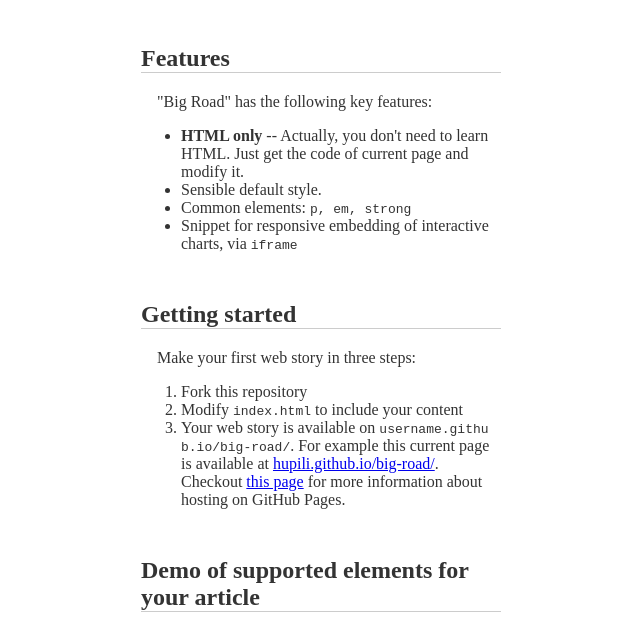
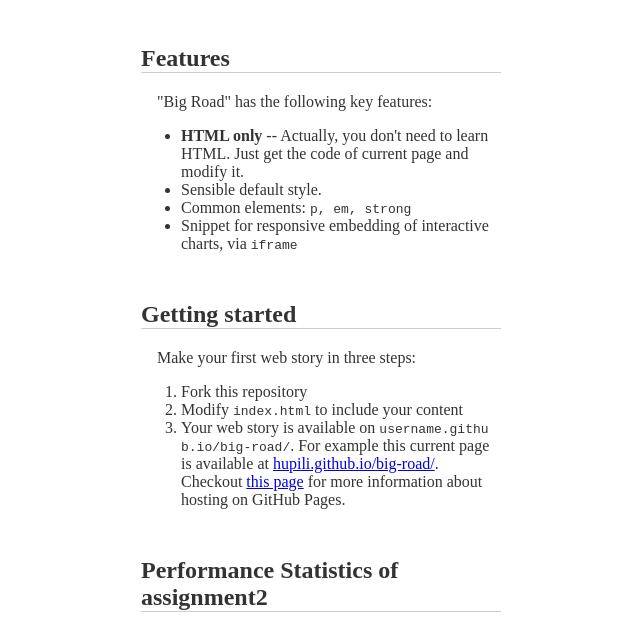
Before and after one commit to clairelau0108/clairelau0108.github.io, a plain HTML site: page index.html in a window 1280 px wide. Shown: the part 135-764 px from the top of the page, without its empty margins (319-959 px from the left). Drawn offline with Linux system fonts and the light colour scheme.

Commit message:
Update index.html

```diff
--- a/index.html
+++ b/index.html
@@ -159,7 +159,7 @@
         </li>
     </ol>
 
-    <h2>Demo of supported elements for your article</h2>
+    <h2>Performance Statistics of assignment2</h2>
 
     <p>
         You have already seen headings (<code>h1</code>, <code>h2</code>, <code>h3</code>), listings (<code>ul</code>, <code>ol</code>, <code>li</code>), and paragraph (<code>p</code>) in previous codes. In this section, we show you several other useful
```
